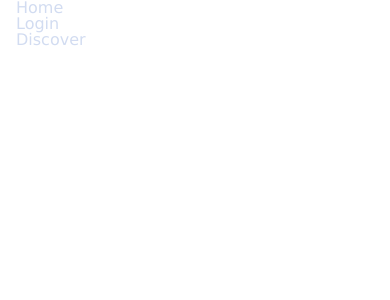
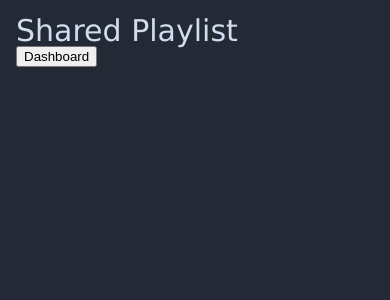
Before and after one commit to xam-ps/treehacks2021, a React (Create React App) app in the folder shazam-social/: page /playlist in a window 390 px wide. Shown: the top 300 px of the page. Built offline with nearby package versions, Linux system fonts and the light colour scheme.

Commit message:
Add shared playlist page and some navigation elements

```diff
--- a/shazam-social/src/App.js
+++ b/shazam-social/src/App.js
@@ -4,30 +4,16 @@ import { BrowserRouter as Router, Route, Link, Switch, BrowserRouter } from "rea
 import LoginPage from "./pages/LoginPage";
 import LandingPage from "./pages/LandingPage";
 import DashboardPage from "./pages/DashboardPage";
-import CenteredContentWrapper from "./modules/CenteredContentWrapper";
+import PlaylistPage from "./pages/PlaylistPage";
 
 export default function App() {
 	return (
 		<Router>
 			<main>
-				<CenteredContentWrapper>
-					<nav>
-						<ul>
-							<li>
-								<Link to="/">Home </Link>
-							</li>
-							<li>
-								<Link to="/login">Login </Link>
-							</li>
-							<li>
-								<Link to="/dashboard">Discover </Link>
-							</li>
-						</ul>
-					</nav>
-				</CenteredContentWrapper>
 				<Route path="/" exact component={LandingPage} />
 				<Route path="/login" exact component={LoginPage} />
 				<Route path="/dashboard" exact component={DashboardPage} />
+				<Route path="/playlist" exact component={PlaylistPage} />
 			</main>
 		</Router>
 	);
--- a/shazam-social/src/modules/CenteredContentWrapper.jsx
+++ b/shazam-social/src/modules/CenteredContentWrapper.jsx
@@ -4,16 +4,26 @@ import styles from './CenteredContentWrapper.module.scss';
 class CenteredContentWrapper extends React.Component {
   static defaultProps = {
     maxWidth: 720,
+    fullscreen: false
   };
 
   render() {
+    let heightVal = 'auto';
+    if(this.props.fullscreen){
+      heightVal = 'calc(100% - 16px)'
+    }
+
     const centeredMaxWith = {
       maxWidth: this.props.maxWidth,
     };
 
+    const fullHeight = {
+      height: heightVal
+    }
+
     return (
-      <div className={styles.centered}>
-        <div style={centeredMaxWith}>{this.props.children}</div>
+      <div className={styles.centered} style={fullHeight}>
+        <div style={centeredMaxWith, fullHeight}>{this.props.children}</div>
       </div>
     );
   }
--- a/shazam-social/src/pages/DashboardPage.module.scss
+++ b/shazam-social/src/pages/DashboardPage.module.scss
@@ -24,5 +24,11 @@
             color: $globalBg;
             padding-top: 115px;
         }
+
+        .playlistButton {
+            position: absolute;
+            bottom: 5px;
+            right: 5px;
+        }
     }
 }
--- a/shazam-social/src/pages/LandingPage.jsx
+++ b/shazam-social/src/pages/LandingPage.jsx
@@ -2,14 +2,28 @@ import React from "react";
 import CenteredContentWrapper from "../modules/CenteredContentWrapper";
 import logoPng from "../assets/img/logo.png";
 import styles from "./LandingPage.module.scss";
+import { Button } from "antd";
+import { useHistory } from "react-router";
 
-const LandingPage = () => (
+const LandingPage = () => {
+  const history = useHistory();
+  return (
     <div className={styles.LandingPage}>
       <CenteredContentWrapper>
         <h1> DiMuTo </h1>
         <img className={styles.logo} src={logoPng} alt="" />
+        <br />
+        <Button
+          type="primary"
+          onClick={() => {
+            history.push("/login");
+          }}
+        >
+          Login
+        </Button>
       </CenteredContentWrapper>
     </div>
   );
+};
 
 export default LandingPage;
--- a/shazam-social/src/pages/LoginPage.jsx
+++ b/shazam-social/src/pages/LoginPage.jsx
@@ -1,40 +1,43 @@
-import CenteredContentWrapper from '../modules/CenteredContentWrapper';
-import React, { Component } from "react"
-import firebase from "firebase"
-import StyledFirebaseAuth from "react-firebaseui/StyledFirebaseAuth"
+import CenteredContentWrapper from "../modules/CenteredContentWrapper";
+import React, { Component } from "react";
+import firebase from "firebase";
+import StyledFirebaseAuth from "react-firebaseui/StyledFirebaseAuth";
+import { Redirect } from "react-router-dom";
 
 firebase.initializeApp({
   apiKey: "AIzaSyBoKinSPrKLcHlFV1AYVW5rgF_5Qjh4toM",
-	authDomain: "social-shazam.firebaseapp.com"
-  })
+  authDomain: "social-shazam.firebaseapp.com",
+});
 
-class LoginPage  extends Component {
-	state = { isSignedIn: false }
+class LoginPage extends Component {
+  state = { isSignedIn: false };
   uiConfig = {
     signInFlow: "popup",
-	  signInOptions: [
-		firebase.auth.GoogleAuthProvider.PROVIDER_ID,
-	  ],
+    signInOptions: [firebase.auth.GoogleAuthProvider.PROVIDER_ID],
     callbacks: {
-		signInSuccess: () => false
-	  }
-	}
+      signInSuccess: () => false,
+    },
+  };
 
   componentDidMount = () => {
-	  firebase.auth().onAuthStateChanged(user => {
-		this.setState({ isSignedIn: !!user })
-		console.log("user", user)
-	  })
-	}
+    firebase.auth().onAuthStateChanged((user) => {
+      this.setState({ isSignedIn: !!user });
+      console.log("user", user);
+    });
+  };
 
   render() {
     return (
       <CenteredContentWrapper>
+        <h1>Please use your Google account to login</h1>
         <div className="App">
           {this.state.isSignedIn ? (
             <span>
+              <Redirect to="/dashboard" />
               <div>Signed In!</div>
-			  <button onClick={() => firebase.auth().signOut()}>Sign out!</button>
+              <button onClick={() => firebase.auth().signOut()}>
+                Sign out!
+              </button>
               <h1>Welcome {firebase.auth().currentUser.displayName}</h1>
               <h1>Welcome {firebase.auth().currentUser.email}</h1>
             </span>
@@ -46,8 +49,8 @@ class LoginPage  extends Component {
           )}
         </div>
       </CenteredContentWrapper>
-	  )
+    );
   }
-  };
+}
 
 export default LoginPage;
--- /dev/null
+++ b/shazam-social/src/pages/PlaylistPage.jsx
@@ -0,0 +1,26 @@
+import { Button } from "antd";
+import React from "react";
+import { useHistory } from "react-router-dom";
+import CenteredContentWrapper from "../modules/CenteredContentWrapper";
+import styles from "./PlaylistPage.module.scss";
+
+const PlaylistPage = () => {
+  const history = useHistory();
+  return (
+    <div className={styles.PlaylistPage}>
+      <CenteredContentWrapper fullscreen={true}>
+        <h1> Shared Playlist </h1>
+        <Button
+          className={styles.playlistButton}
+          onClick={() => {
+            history.push("/dashboard");
+          }}
+        >
+          Dashboard
+        </Button>
+      </CenteredContentWrapper>
+    </div>
+  );
+};
+
+export default PlaylistPage;
--- /dev/null
+++ b/shazam-social/src/pages/PlaylistPage.module.scss
@@ -0,0 +1,16 @@
+@import '../index.scss';
+@import '../breakpoints';
+
+@include mobile-up {
+    .PlaylistPage {
+        background-color: $globalBg;
+        color: $globalText;
+        height: 100%;
+        width: 100%;
+        position: absolute;
+
+        h1 {
+            margin-top: 16px;
+        }
+    }
+}
```
Lines whose indentation alone changed are shown as unchanged.
